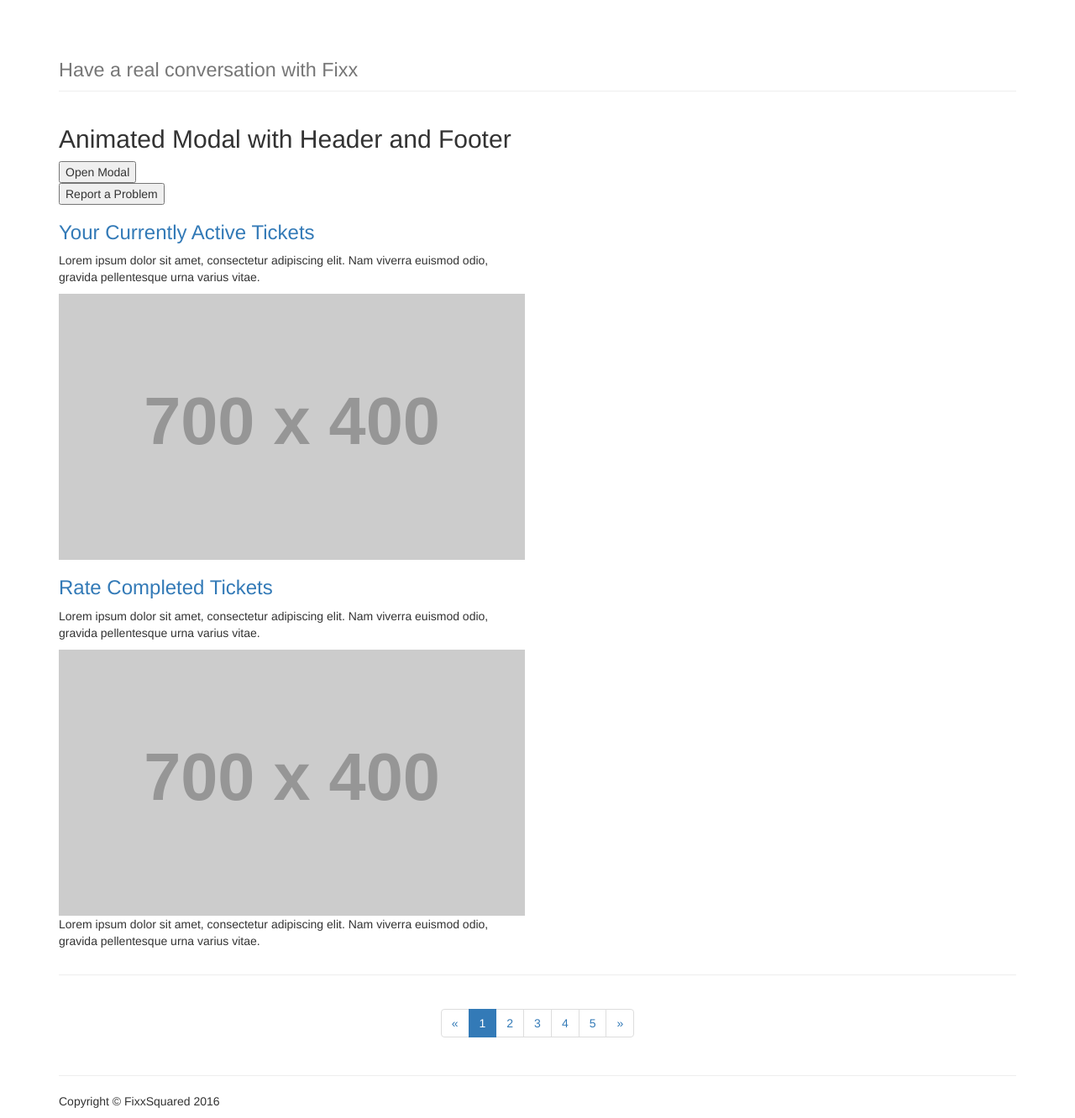
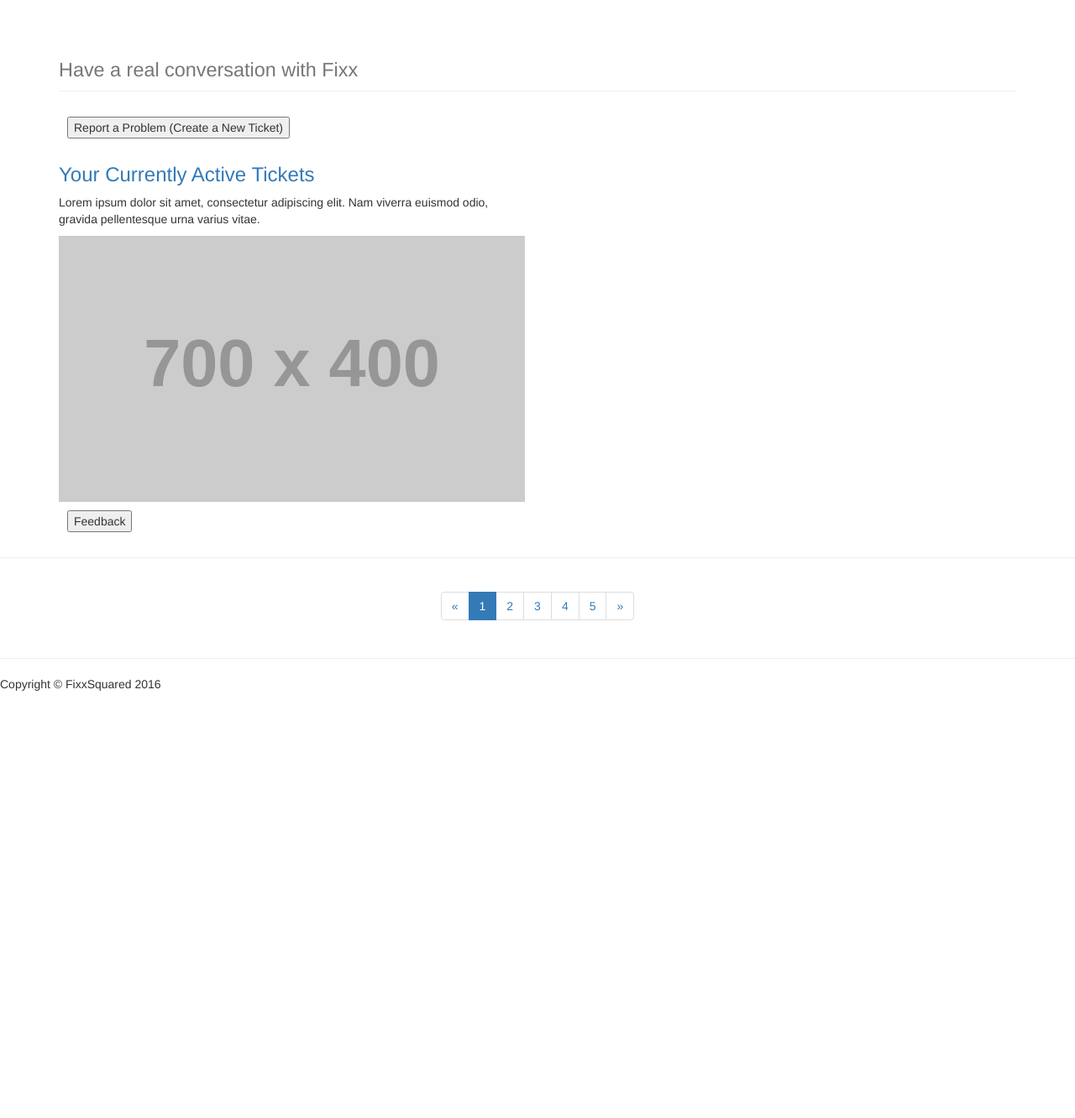
Before and after one commit to KasunDA/FixxSquared, a PHP site: page /studentlandingpage.html in a window 1280 px wide. Shown: the part 51-1383 px from the top of the page at 84% size. After the commit the page ends 874 px from the top, so only its background shows below. Run offline with PHP 8.4, Linux system fonts and the light colour scheme; grey boxes labelled with a size stand in for pictures from a placeholder-image service; some libraries are stand-ins or nearby versions.

Commit message:
wooooooooooooooooooooooooo

```diff
--- a/resources/main.css
+++ b/resources/main.css
@@ -58,6 +58,22 @@ body {
     cursor: pointer;
 }
 
+
+/* The Close Button 2 */
+.close2 {
+    color: white;
+    float: right;
+    font-size: 28px;
+    font-weight: bold;
+}
+
+.close2:hover,
+.close2:focus {
+    color: #000;
+    text-decoration: none;
+    cursor: pointer;
+}
+
 .modal-header {
     padding: 2px 16px;
     background-color: #5cb85c;
@@ -71,3 +87,15 @@ body {
     background-color: #5cb85c;
     color: white;
 }
+
+#myBtn {
+	margin: 10px;
+}
+
+#myBtn2 {
+	margin: 10px;
+}
+
+.prob {
+	margin: 10px;
+}
--- a/resources/main.js
+++ b/resources/main.js
@@ -23,3 +23,30 @@ window.onclick = function(event) {
         modal.style.display = "none";
     }
 }
+
+
+// Get the modal
+var modal2 = document.getElementById('myModal2');
+
+// Get the button that opens the modal
+var btn2 = document.getElementById("myBtn2");
+
+// Get the <span> element that closes the modal
+var span = document.getElementsByClassName("close2")[0];
+
+// When the user clicks the button, open the modal
+btn2.onclick = function() {
+    modal2.style.display = "block";
+}
+
+// When the user clicks on <span> (x), close the modal
+span.onclick = function() {
+    modal2.style.display = "none";
+}
+
+// When the user clicks anywhere outside of the modal, close it
+window.onclick = function(event) {
+    if (event.target == modal2) {
+        modal2.style.display = "none";
+    }
+}
--- a/studentlandingpage.html
+++ b/studentlandingpage.html
@@ -67,11 +67,9 @@
         </div>
         <!-- /.row -->
 
-
-    <h2>Animated Modal with Header and Footer</h2>
-
     	<!-- Trigger/Open The Modal -->
-    	<button id="myBtn">Open Modal</button>
+    	<button id="myBtn">Report a Problem (Create a New Ticket)</button>
+      <br>
 
     	<!-- The Modal -->
     	<div id="myModal" class="modal">
@@ -80,14 +78,23 @@
     	  <div class="modal-content">
     	    <div class="modal-header">
     	      <span class="close">×</span>
-    	      <h2>Modal Header</h2>
+    	      <h2>Create a New Ticket</h2>
     	    </div>
     	    <div class="modal-body">
-    	      <p>Some text in the Modal Body</p>
-    	      <p>Some other text...</p>
+            <form>
+              <!-- <div class="form-group">
+                <label for="recipient-name" class="form-control-label">Recipient:</label>
+                <input type="text" class="form-control" id="recipient-name">
+              </div> -->
+              <div class="form-group">
+                <label for="message-text" class="form-control-label">Summary of Issue:</label>
+                <textarea class="form-control" id="message-text"></textarea>
+              </div>
+            </form>
     	    </div>
     	    <div class="modal-footer">
-    	      <h3>Modal Footer</h3>
+            <!-- <button type="button" class="btn btn-secondary" data-dismiss="modal">Close</button> -->
+            <button type="button" class="btn btn-primary">Submit</button>
     	    </div>
     	  </div>
 
@@ -96,7 +103,7 @@
         <!-- Projects Row -->
         <div class="row">
             <div class="col-md-6 portfolio-item">
-              <button type ="problem">Report a Problem</button>
+              <!-- <button class = "prob" type ="problem">Report a Problem</button> -->
                 <h3>
                     <a href="#">Your Currently Active Tickets</a>
                 </h3>
@@ -104,16 +111,42 @@
                 <a href="#">
                     <img class="img-responsive" src="http://placehold.it/700x400" alt="">
                 </a>
-                <h3>
-                    <a href="#">Rate Completed Tickets</a>
-                </h3>
-                 <p>Lorem ipsum dolor sit amet, consectetur adipiscing elit. Nam viverra euismod odio, gravida pellentesque urna varius vitae.</p>
-                <a href="#">
-                    <img class="img-responsive" src="http://placehold.it/700x400" alt="">
-                </a>
-                <p>Lorem ipsum dolor sit amet, consectetur adipiscing elit. Nam viverra euismod odio, gravida pellentesque urna varius vitae.</p>
             </div>
         </div>
+
+        <!-- Trigger/Open The Modal -->
+        <button id="myBtn2">Feedback</button>
+
+        <!-- The Modal -->
+        <div id="myModal2" class="modal">
+
+          <!-- Modal content -->
+          <div class="modal-content">
+            <div class="modal-header">
+              <span class="close2">×</span>
+              <h2>Feedback Form</h2>
+            </div>
+            <div class="modal-body">
+              <form>
+                <!-- <div class="form-group">
+                  <label for="recipient-name" class="form-control-label">Recipient:</label>
+                  <input type="text" class="form-control" id="recipient-name">
+                </div> -->
+                <div class="form-group">
+                  <label for="message-text" class="form-control-label">What did you like/dislike about your overall FixxSquared experience?</label>
+                  <textarea class="form-control" id="message-text"></textarea>
+                </div>
+              </form>
+            </div>
+            <div class="modal-footer">
+              <!-- <button type="button" class="btn btn-secondary" data-dismiss="modal">Close</button> -->
+              <button type="button" class="btn btn-primary">Submit</button>
+            </div>
+          </div>
+
+        </div>
+      </div>
+
         <!-- /.row -->
 
         <hr>
```
